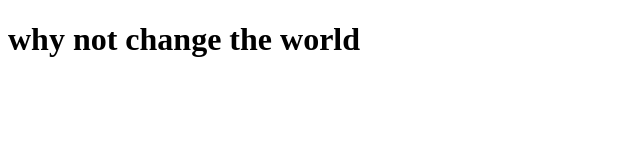
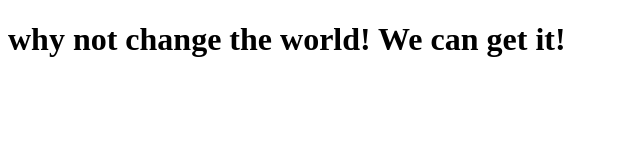
Before and after one commit to Daeseong-Lee/front, a plain HTML site: page site/index.html in a window 1280 px wide. Shown: the whole page, without its empty margins (0-640 px from the left). Drawn offline with Linux system fonts and the light colour scheme.

Commit message:
pages is changed

```diff
--- a/site/index.html
+++ b/site/index.html
@@ -5,6 +5,6 @@
     <title>hello world</title>
   </head>
   <body>
-    <h1>why not change the world</h1>
+    <h1>why not change the world! We can get it!</h1>
   </body>
 </html>
```
